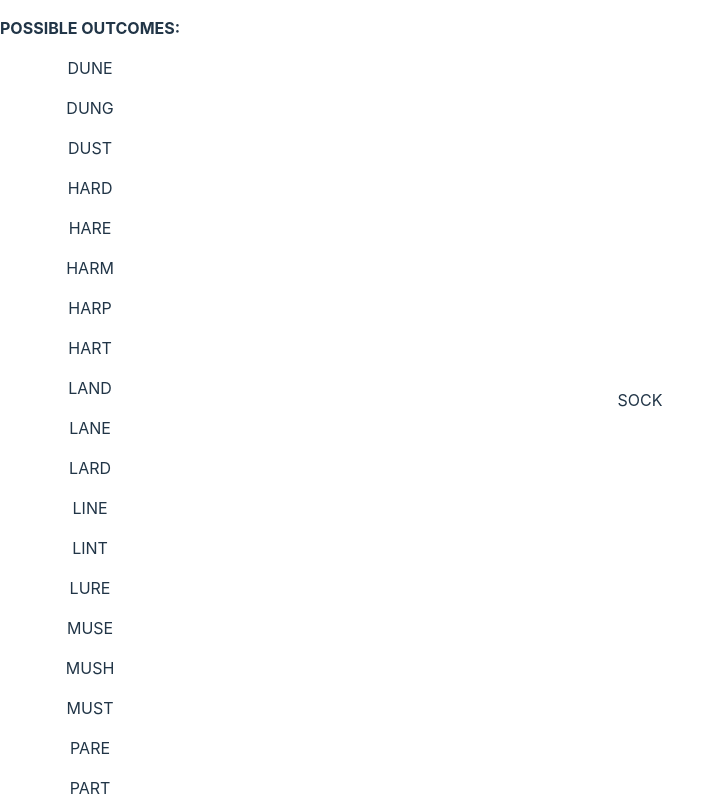
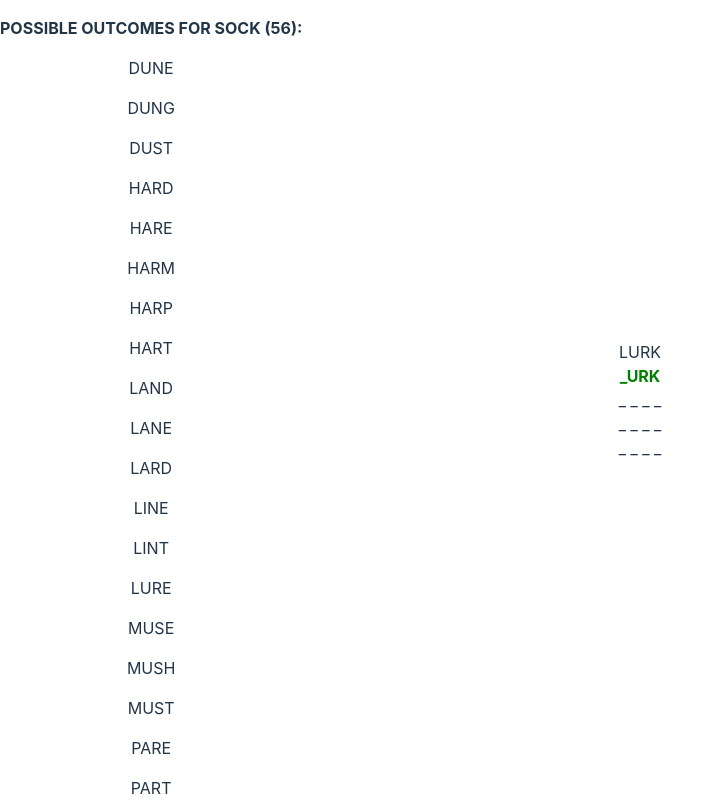
Before and after one commit to pgmccullough/shifty, a React (Vite) app in the folder shifty-client/: page / in a window 1280 px wide. Shown: the whole page, without its empty margins (0-724 px from the left). Built offline with nearby package versions, Linux system fonts and the light colour scheme.

Commit message:
Before starting from scratch

```diff
--- a/shifty-client/src/App.tsx
+++ b/shifty-client/src/App.tsx
@@ -1,34 +1,71 @@
 import './App.css'
 import { useEffect, useState } from 'react';
-import { checkWord, getWord } from './tools';
+import { checkOutcome, checkWord, getWord } from './tools';
+import { WordBlock } from './components/WordBlock/WordBlock';
 
 function App() {
   const randomWord = getWord();
-  const solutions = checkWord(randomWord,0,true);
+  const solutions = checkOutcome(randomWord,0,true);
 
   const [word, setWord] = useState(randomWord);
   const [outcomes, setOutcomes] = useState(solutions);
+  const [turn, setTurn] = useState([1,[randomWord,null,null,null,null]]);
 
   useEffect(() => {
     if(!outcomes.length) {
       const randomWord = getWord();
-      const solutions = checkWord(randomWord,0,true);
+      console.log("LOAD1"+randomWord);
+      const solutions = checkOutcome(randomWord,0,true);
+      console.log("LOAD2"+solutions);
       setWord(randomWord);
       setOutcomes(solutions);
+      setTurn([1,[randomWord,null,null,null,null]]);
     }
+    console.log(checkWord("DOGS",["DOGS","LOGS"],1));
   },[outcomes])
 
   return (
     <div className="App">
-      <p>{word}</p>
+      {turn[1].map((wordBlock,i) =>
+        i===turn[0]
+        ?
+          <WordBlock
+            key={i}
+            active={true}
+            turnPosition={i}
+            word={turn[1][i-1]}
+            setTurn={setTurn}
+            turn={turn}
+            outcomes={outcomes}
+          />
+        :turn[1][i]
+          ?
+            <WordBlock
+              key={i}
+              active={false}
+              turnPosition={i}
+              word={turn[1][i]}
+              setTurn={null}
+              outcomes={null}
+            />
+            :
+              <WordBlock
+                key={i}
+                active={false}
+                turnPosition={i}
+                word={null}
+                setTurn={null}
+                outcomes={null}
+              />
+      )}
 
       <div style={{position:"fixed",left:"0px",top:"0px"}}>
-        <p><b>POSSIBLE OUTCOMES:</b></p>
+        <p><b>POSSIBLE OUTCOMES FOR {word} ({outcomes.length}):</b></p>
         {outcomes.length?
           outcomes.map(solution =>
             <p key={solution}>{solution}</p>
           ):
-          <p>None</p>
+          ""
         }
       </div>
     </div>
--- /dev/null
+++ b/shifty-client/src/components/WordBlock/WordBlock.tsx
@@ -0,0 +1,48 @@
+import { useCallback, useEffect, useState } from "react";
+import { checkWord } from "../../tools";
+
+const alphabet = ["A","B","C","D","E","F","G","H","I","J","K","L","M","N","O","P","Q","R","S","T","U","V","W","X","Y","Z"];
+
+export const WordBlock = ({active, turnPosition, word, setTurn, turn, outcomes}) => {
+    // console.log(active, turnPosition, word, setTurn, outcomes);
+
+
+    const [stateWord, setStateWord] = useState(word);
+
+    if(word&&active) {
+        const charSelect = useCallback((event) => {
+            if(alphabet.includes(event.key.toUpperCase())) {
+              const newWord = word.replace("_",event.key.toUpperCase());
+              checkWord(newWord,outcomes,turnPosition);
+            }
+          }, []);
+
+          useEffect(() => {
+            console.log("before split?",word);
+            word = word.split("");
+            word[turnPosition-1] = "_";
+            word = word.join("");
+            setStateWord(word);
+
+            document.addEventListener("keydown", charSelect, false);
+
+            return () => {
+              document.removeEventListener("keydown", charSelect, false);
+            };
+          }, []);
+    }
+
+    return (
+        <>
+        {
+            word?
+                active
+                    ?
+                    <div style={{color: "green",fontWeight:"bold"}}>{stateWord}</div>
+                    :
+                    <div>{stateWord}</div>
+                :<div>_ _ _ _</div>
+        }
+        </>
+    )
+}
--- a/shifty-client/src/tools/index.ts
+++ b/shifty-client/src/tools/index.ts
@@ -10,7 +10,7 @@ export const getWord = () => {
     return startWord;
 }
 
-export const checkWord = (word:string,i:number,isNew:boolean) => {
+export const checkOutcome = (word:string,i:number,isNew:boolean) => {
     if(isNew) matches = [];
     let wordSplit = word.split("");
     wordSplit.splice(i,1,"!");
@@ -20,9 +20,18 @@ export const checkWord = (word:string,i:number,isNew:boolean) => {
             if(i===3) {
                 matches.push(newWord);
             } else {
-                checkWord(newWord,i+1,false);
+                checkOutcome(newWord,i+1,false);
             }
         }
     })
     return matches;
 }
+
+export const checkWord = (word, outcomes:[], checkIndex) => {
+    console.log(word,outcomes,checkIndex);
+    outcomes.map(outcome => {
+      if([...outcome][checkIndex-1].toUpperCase()===word[0]) {
+        console.log(word[0]+" is acceptable!");
+      };
+    })
+}
```
